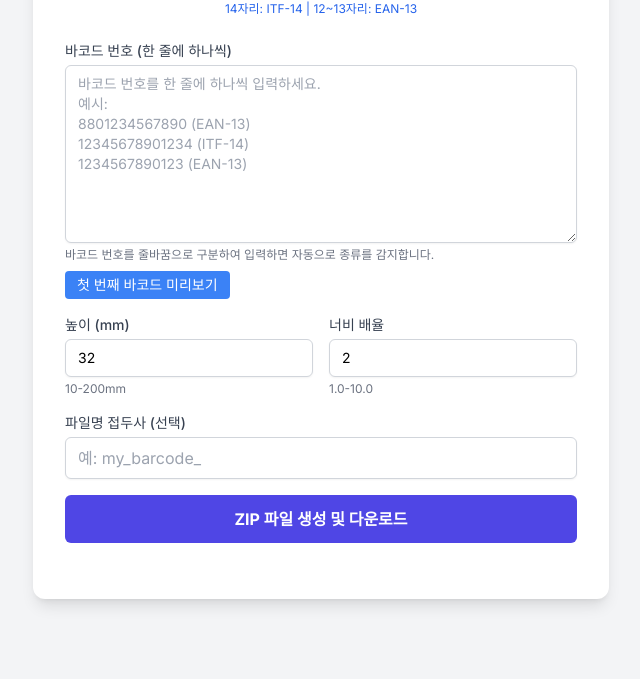
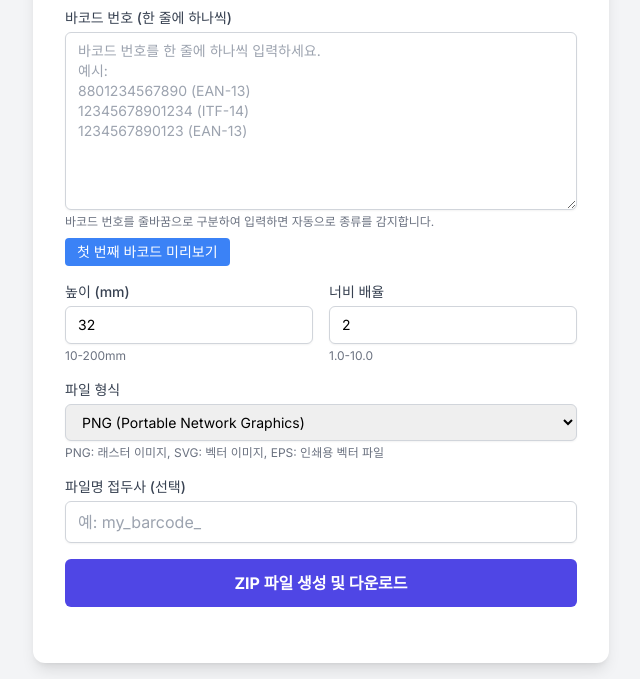
Before and after one commit to Q07K/barcode-batch-generator, a website with bundled scripts: page src/renderer/index.html in a window 1280 px wide. Shown: the part 152-831 px from the top of the page, without its empty margins (319-959 px from the left). Before the commit the page ends 800 px from the top, so only its background shows below. Built offline with nearby package versions, Linux system fonts and the light colour scheme.

Commit message:
Add: implement file format selection for barcode generation (PNG, SVG, EPS)

```diff
--- a/src/renderer/index.html
+++ b/src/renderer/index.html
@@ -26,7 +26,7 @@
     <div class="w-full max-w-xl mx-auto bg-white rounded-xl shadow-lg p-8 space-y-6">
         <div class="text-center">
             <h1 class="text-3xl font-bold text-gray-800">바코드 일괄 생성기</h1>
-            <p class="text-gray-500 mt-2">바코드 번호를 입력하면 자동으로 종류를 감지하여 PNG 파일로 생성합니다.</p>
+            <p class="text-gray-500 mt-2">바코드 번호를 입력하면 자동으로 종류를 감지하여 바코드를 생성합니다.</p>
             <p class="text-xs text-blue-600 mt-1">14자리: ITF-14 | 12~13자리: EAN-13</p>
         </div>
 
@@ -70,6 +70,18 @@
                     <p class="text-xs text-gray-500 mt-1">1.0-10.0</p>
                 </div>
             </div>
+
+            <!-- 파일 형식 선택 -->
+            <div>
+                <label for="fileFormat" class="block text-sm font-medium text-gray-700">파일 형식</label>
+                <select id="fileFormat" name="fileFormat" class="mt-1 block w-full border border-gray-300 rounded-md shadow-sm py-2 px-3 focus:outline-none focus:ring-indigo-500 focus:border-indigo-500 text-sm">
+                    <option value="png">PNG (Portable Network Graphics)</option>
+                    <option value="svg">SVG (Scalable Vector Graphics)</option>
+                    <option value="eps">EPS (Encapsulated PostScript)</option>
+                </select>
+                <p class="text-xs text-gray-500 mt-1">PNG: 래스터 이미지, SVG: 벡터 이미지, EPS: 인쇄용 벡터 파일</p>
+            </div>
+
              <div>
                 <label for="filenamePrefix" class="block text-sm font-medium text-gray-700">파일명 접두사 (선택)</label>
                 <input type="text" id="filenamePrefix" name="filenamePrefix" placeholder="예: my_barcode_" class="mt-1 block w-full border border-gray-300 rounded-md shadow-sm py-2 px-3">
--- a/src/renderer/renderer.ts
+++ b/src/renderer/renderer.ts
@@ -27,7 +27,8 @@ document.addEventListener('DOMContentLoaded', () => {
     const getOptions = () => ({
         heightMM: (document.getElementById('heightMM') as HTMLInputElement).value,
         widthMM: (document.getElementById('widthMM') as HTMLInputElement).value,
-        filenamePrefix: (document.getElementById('filenamePrefix') as HTMLInputElement).value
+        filenamePrefix: (document.getElementById('filenamePrefix') as HTMLInputElement).value,
+        fileFormat: (document.getElementById('fileFormat') as HTMLSelectElement).value
     });
 
     // 공통 함수: 로딩 상태 설정
@@ -77,6 +78,7 @@ document.addEventListener('DOMContentLoaded', () => {
                         <p><strong>타입:</strong> ${result.type}</p>
                         <p><strong>높이:</strong> ${options.heightMM}mm</p>
                         <p><strong>너비 배율:</strong> ${options.widthMM}x</p>
+                        <p><strong>파일 형식:</strong> ${options.fileFormat.toUpperCase()}</p>
                     </div>
                 </div>
             `;
```
